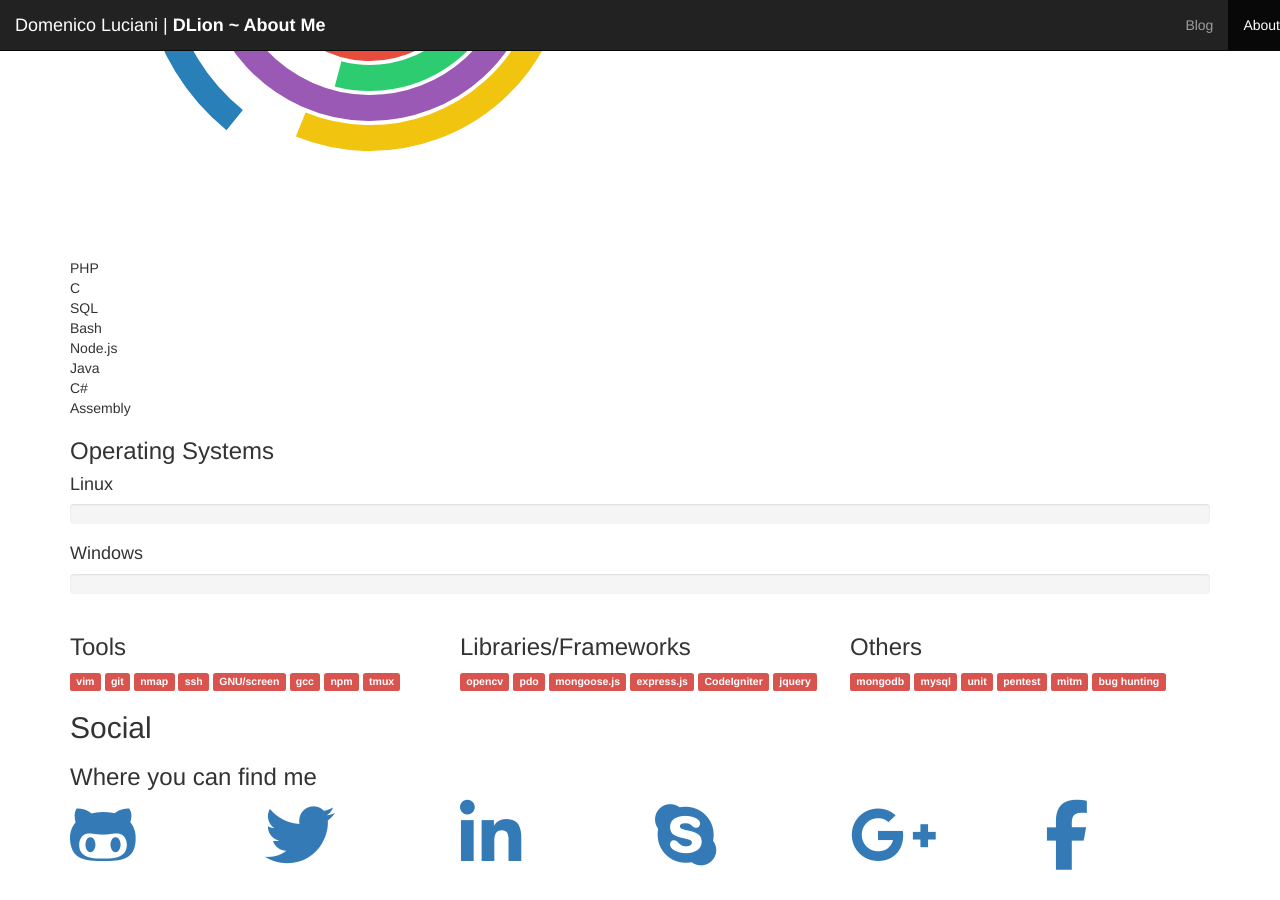
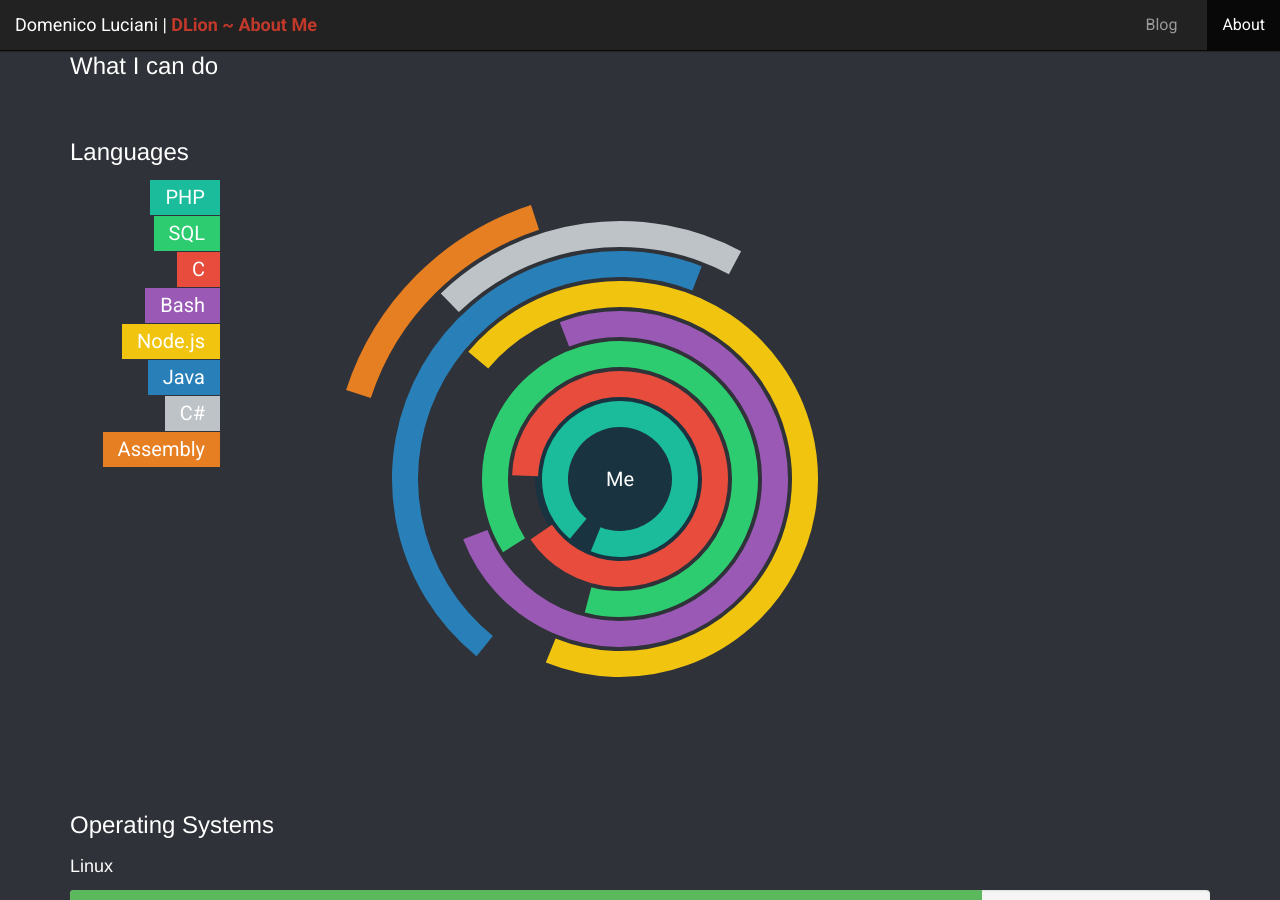
Before and after one commit to dlion/dlion.github.io, a Jekyll site: the page about/index.html, which Jekyll copies as it is, in a window 1280 px wide and 900 px high, scrolled down 1517 px. Built offline with Jekyll 4.4.1, drawn with Linux system fonts in a browser that asks for light colours; nearby versions of some CDN libraries; library files that are not in the unit come from our copies; Markdown is read by kramdown in place of the engine named in the settings; before the commit the page ends 2388 px from its top, so only the background shows below that.

Commit message:
fixed layout

```diff
--- a/about/index.html
+++ b/about/index.html
@@ -5,14 +5,14 @@
         <meta charset="utf-8">
         <meta name="viewport" content="width=device-width, initial-scale=1.0">
         <!-- Bootstrap -->
-        <link href="{{site.url}}/public/css/bootstrap.min.css" rel="stylesheet" media="screen">
+        <link href="/public/css/bootstrap.min.css" rel="stylesheet" media="screen">
         <link href='http://fonts.googleapis.com/css?family=Roboto:300,400,500,700' rel='stylesheet' type='text/css'>
-        <link href="{{site.url}}/public/css/page.css" rel="stylesheet" media="screen">
-        <link href="{{site.url}}/public/css/home.css" rel="stylesheet" media="screen">
-        <link href="{{site.url}}/public/css/about.css" rel="stylesheet" media="screen">
-        <link href="{{site.url}}/public/css/skills.css" rel="stylesheet" media="screen">
-        <link href="{{site.url}}/public/css/social.css" rel="stylesheet" media="screen">
-        <link href="{{site.url}}/public/css/font-awesome.min.css" rel="stylesheet">
+        <link href="/public/css/page.css" rel="stylesheet" media="screen">
+        <link href="/public/css/home.css" rel="stylesheet" media="screen">
+        <link href="/public/css/about.css" rel="stylesheet" media="screen">
+        <link href="/public/css/skills.css" rel="stylesheet" media="screen">
+        <link href="/public/css/social.css" rel="stylesheet" media="screen">
+        <link href="/public/css/font-awesome.min.css" rel="stylesheet">
     </head>
     <body>
         <header>
```
